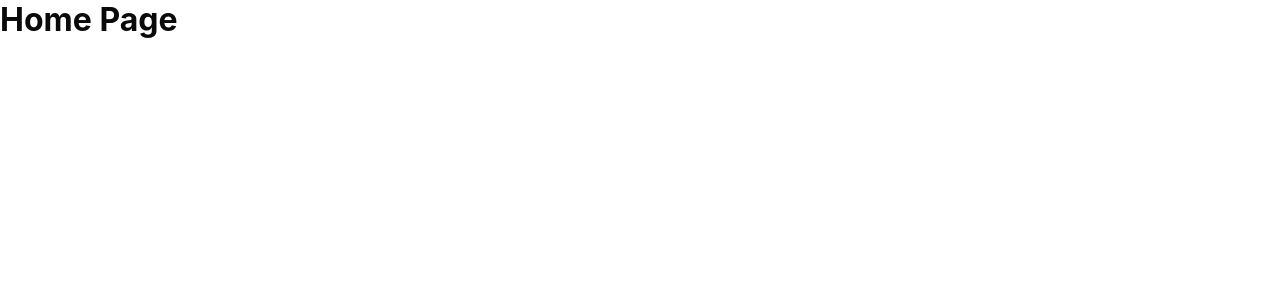
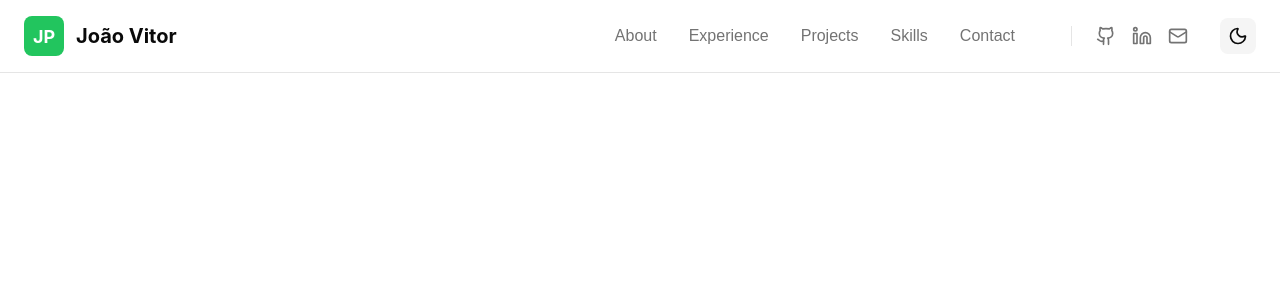
Before and after one commit to JoaoVitorPaludo/joaovitorpaludo.com, a React (Vite) app: page / in a window 1280 px wide. Shown: the top 300 px of the page. Built offline with nearby package versions, Linux system fonts and the light colour scheme.

Commit message:
feat: Implementando estrutura do header da aplicação

```diff
--- /dev/null
+++ b/src/components/layout/header/header.tsx
@@ -0,0 +1,138 @@
+import { Github, Linkedin, Mail, Menu, Moon, Sun, X } from 'lucide-react'
+import { useState } from 'react'
+import { useAppStore } from '../../../store/use-app-store/use-app-store'
+import * as S from './styles'
+
+// Mock data since it's not available in the workspace yet
+const mockData = {
+  personal: {
+    github: 'https://github.com',
+    linkedin: 'https://linkedin.com',
+    email: 'email@example.com',
+  },
+}
+
+export function Header() {
+  const { setTheme, theme } = useAppStore()
+  const [isMenuOpen, setIsMenuOpen] = useState(false)
+
+  const scrollToSection = (sectionId: string) => {
+    const element = document.getElementById(sectionId)
+    if (element) {
+      element.scrollIntoView({ behavior: 'smooth' })
+      setIsMenuOpen(false)
+    }
+  }
+
+  return (
+    <S.HeaderContainer>
+      <S.Container>
+        <S.Nav>
+          <S.LogoContainer>
+            <S.LogoBox>
+              <S.LogoText>JP</S.LogoText>
+            </S.LogoBox>
+            <S.BrandName>João Vitor</S.BrandName>
+          </S.LogoContainer>
+
+          <S.DesktopNav>
+            <S.NavButton onClick={() => scrollToSection('about')}>
+              About
+            </S.NavButton>
+            <S.NavButton onClick={() => scrollToSection('experience')}>
+              Experience
+            </S.NavButton>
+            <S.NavButton onClick={() => scrollToSection('projects')}>
+              Projects
+            </S.NavButton>
+            <S.NavButton onClick={() => scrollToSection('skills')}>
+              Skills
+            </S.NavButton>
+            <S.NavButton onClick={() => scrollToSection('contact')}>
+              Contact
+            </S.NavButton>
+
+            <S.SocialLinks>
+              <S.SocialLink
+                href={mockData.personal.github}
+                target="_blank"
+                rel="noopener noreferrer"
+              >
+                <Github size={20} />
+              </S.SocialLink>
+              <S.SocialLink
+                href={mockData.personal.linkedin}
+                target="_blank"
+                rel="noopener noreferrer"
+              >
+                <Linkedin size={20} />
+              </S.SocialLink>
+              <S.SocialLink href={`mailto:${mockData.personal.email}`}>
+                <Mail size={20} />
+              </S.SocialLink>
+            </S.SocialLinks>
+
+            <S.ThemeToggle
+              onClick={() => setTheme(theme === 'light' ? 'dark' : 'light')}
+            >
+              {theme === 'light' ? <Moon size={20} /> : <Sun size={20} />}
+            </S.ThemeToggle>
+          </S.DesktopNav>
+
+          <S.MobileMenuButtonContainer>
+            <S.ThemeToggle
+              onClick={() => setTheme(theme === 'light' ? 'dark' : 'light')}
+            >
+              {theme === 'light' ? <Moon size={20} /> : <Sun size={20} />}
+            </S.ThemeToggle>
+            <S.ThemeToggle onClick={() => setIsMenuOpen(!isMenuOpen)}>
+              {isMenuOpen ? <X size={24} /> : <Menu size={24} />}
+            </S.ThemeToggle>
+          </S.MobileMenuButtonContainer>
+        </S.Nav>
+
+        {isMenuOpen && (
+          <S.MobileMenu>
+            <S.MobileMenuList>
+              <S.MobileNavButton onClick={() => scrollToSection('about')}>
+                About
+              </S.MobileNavButton>
+              <S.MobileNavButton onClick={() => scrollToSection('experience')}>
+                Experience
+              </S.MobileNavButton>
+              <S.MobileNavButton onClick={() => scrollToSection('projects')}>
+                Projects
+              </S.MobileNavButton>
+              <S.MobileNavButton onClick={() => scrollToSection('skills')}>
+                Skills
+              </S.MobileNavButton>
+              <S.MobileNavButton onClick={() => scrollToSection('contact')}>
+                Contact
+              </S.MobileNavButton>
+
+              <S.MobileSocialLinks>
+                <S.SocialLink
+                  href={mockData.personal.github}
+                  target="_blank"
+                  rel="noopener noreferrer"
+                >
+                  <Github size={20} />
+                </S.SocialLink>
+                <S.SocialLink
+                  href={mockData.personal.linkedin}
+                  target="_blank"
+                  rel="noopener noreferrer"
+                >
+                  <Linkedin size={20} />
+                </S.SocialLink>
+                <S.SocialLink href={`mailto:${mockData.personal.email}`}>
+                  <Mail size={20} />
+                </S.SocialLink>
+              </S.MobileSocialLinks>
+            </S.MobileMenuList>
+          </S.MobileMenu>
+        )}
+      </S.Container>
+    </S.HeaderContainer>
+  )
+}
--- /dev/null
+++ b/src/components/layout/header/styles.ts
@@ -0,0 +1,178 @@
+import styled from '@emotion/styled'
+
+export const HeaderContainer = styled.header`
+  position: fixed;
+  top: 0;
+  left: 0;
+  right: 0;
+  z-index: 50;
+  background-color: hsla(var(--background) / 0.8);
+  backdrop-filter: blur(12px);
+  border-bottom: 1px solid ${(props) => props.theme.border};
+`
+
+export const Container = styled.div`
+  width: 100%;
+  margin-right: auto;
+  margin-left: auto;
+  padding-left: 1.5rem;
+  padding-right: 1.5rem;
+  padding-top: 1rem;
+  padding-bottom: 1rem;
+
+  @media (min-width: 640px) {
+    max-width: 640px;
+  }
+  @media (min-width: 768px) {
+    max-width: 768px;
+  }
+  @media (min-width: 1024px) {
+    max-width: 1024px;
+  }
+  @media (min-width: 1280px) {
+    max-width: 1280px;
+  }
+  @media (min-width: 1536px) {
+    max-width: 1536px;
+  }
+`
+
+export const Nav = styled.nav`
+  display: flex;
+  align-items: center;
+  justify-content: space-between;
+`
+
+export const LogoContainer = styled.div`
+  display: flex;
+  align-items: center;
+  gap: 0.75rem;
+`
+
+export const LogoBox = styled.div`
+  width: 2.5rem;
+  height: 2.5rem;
+  background-color: #22c55e;
+  border-radius: 0.5rem;
+  display: flex;
+  align-items: center;
+  justify-content: center;
+`
+
+export const LogoText = styled.span`
+  color: white;
+  font-weight: 700;
+  font-size: 1.125rem;
+`
+
+export const BrandName = styled.span`
+  font-weight: 700;
+  font-size: 1.25rem;
+  color: ${(props) => props.theme.foreground};
+`
+
+export const DesktopNav = styled.div`
+  display: none;
+  @media (min-width: 768px) {
+    display: flex;
+    align-items: center;
+    gap: 2rem;
+  }
+`
+
+export const NavButton = styled.button`
+  color: ${(props) => props.theme.mutedForeground};
+  background: none;
+  border: none;
+  cursor: pointer;
+  transition: color 300ms;
+  font-size: 1rem;
+
+  &:hover {
+    color: #22c55e;
+  }
+`
+
+export const SocialLinks = styled.div`
+  display: flex;
+  align-items: center;
+  gap: 1rem;
+  margin-left: 1.5rem;
+  padding-left: 1.5rem;
+  border-left: 1px solid ${(props) => props.theme.border};
+`
+
+export const SocialLink = styled.a`
+  color: ${(props) => props.theme.mutedForeground};
+  transition: color 300ms;
+  display: flex;
+  align-items: center;
+
+  &:hover {
+    color: #22c55e;
+  }
+`
+
+export const ThemeToggle = styled.button`
+  padding: 0.5rem;
+  border-radius: 0.5rem;
+  background-color: ${(props) => props.theme.secondary};
+  color: ${(props) => props.theme.foreground};
+  border: none;
+  cursor: pointer;
+  transition: background-color 300ms;
+  display: flex;
+  align-items: center;
+  justify-content: center;
+
+  &:hover {
+    background-color: ${(props) => props.theme.muted};
+  }
+`
+
+export const MobileMenuButtonContainer = styled.div`
+  display: flex;
+  align-items: center;
+  gap: 1rem;
+  @media (min-width: 768px) {
+    display: none;
+  }
+`
+
+export const MobileMenu = styled.div`
+  margin-top: 1rem;
+  padding-top: 1rem;
+  padding-bottom: 1rem;
+  border-top: 1px solid ${(props) => props.theme.border};
+  @media (min-width: 768px) {
+    display: none;
+  }
+`
+
+export const MobileMenuList = styled.div`
+  display: flex;
+  flex-direction: column;
+  gap: 1rem;
+`
+
+export const MobileNavButton = styled.button`
+  text-align: left;
+  background: none;
+  border: none;
+  cursor: pointer;
+  color: ${(props) => props.theme.mutedForeground};
+  transition: color 300ms;
+  font-size: 1rem;
+
+  &:hover {
+    color: #22c55e;
+  }
+`
+
+export const MobileSocialLinks = styled.div`
+  display: flex;
+  align-items: center;
+  gap: 1rem;
+  padding-top: 1rem;
+  border-top: 1px solid ${(props) => props.theme.border};
+`
--- a/src/modules/home/pages/home.tsx
+++ b/src/modules/home/pages/home.tsx
@@ -1,3 +1,9 @@
+import { Header } from '../../../components/layout/header/header'
+import * as S from './styles'
 export function Home() {
-  return <h1>Home Page</h1>
+  return (
+    <S.HomePageContainer>
+      <Header />
+    </S.HomePageContainer>
+  )
 }
--- /dev/null
+++ b/src/modules/home/pages/styles.ts
@@ -0,0 +1,9 @@
+import styled from '@emotion/styled'
+
+export const HomePageContainer = styled.div`
+  min-height: 100vh;
+  background-color: ${(props) => props.theme.background};
+  transition:
+    background-color 300ms,
+    color 300ms;
+`
```
